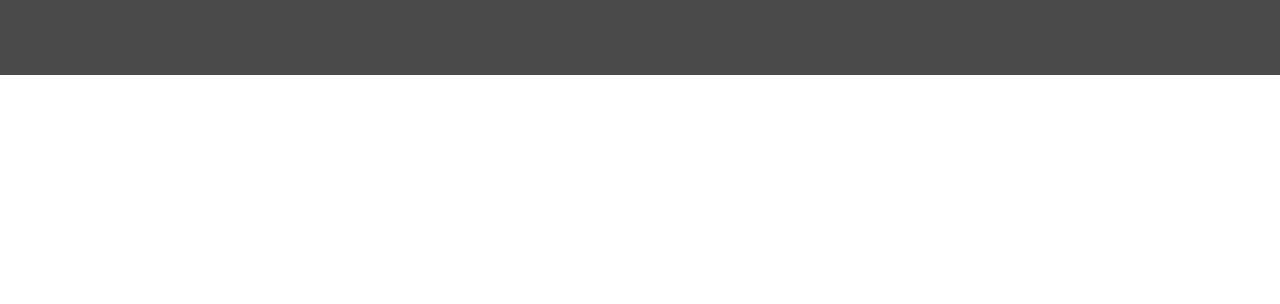
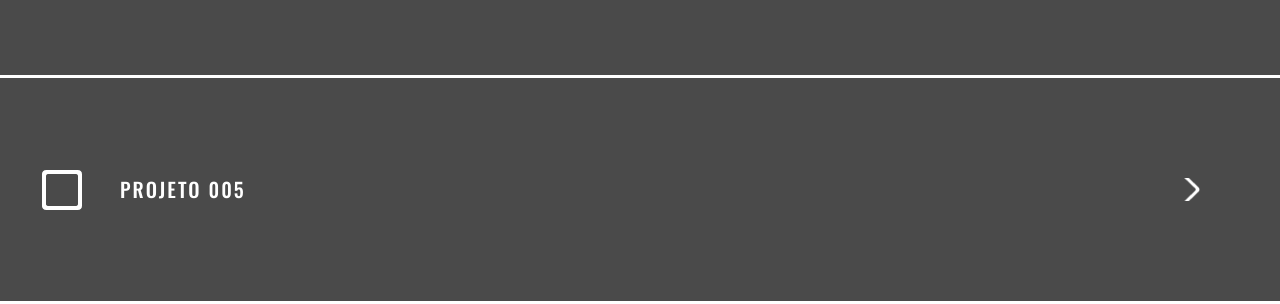
Before and after one commit to ForeverProgramers/pm-projetos, a plain HTML site: page pm-proj004/index.html in a window 1280 px wide. Shown: the part 826-1130 px from the top of the page. Before the commit the page ends 904 px from the top, so only its background shows below. Drawn offline with nearby package versions, Linux system fonts and the light colour scheme.

Commit message:
Projeto 005 incompleto

```diff
--- a/pm-proj004/index.html
+++ b/pm-proj004/index.html
@@ -23,6 +23,9 @@
        </li>
        <li class='pendente'>
        <a href="../pm-proj004/">Projeto 004</a>
+        </li>
+       <li class='pendente'>
+        <a href="../pm-proj005/">Projeto 005</a>
        </li>
     </ul>
 
```
